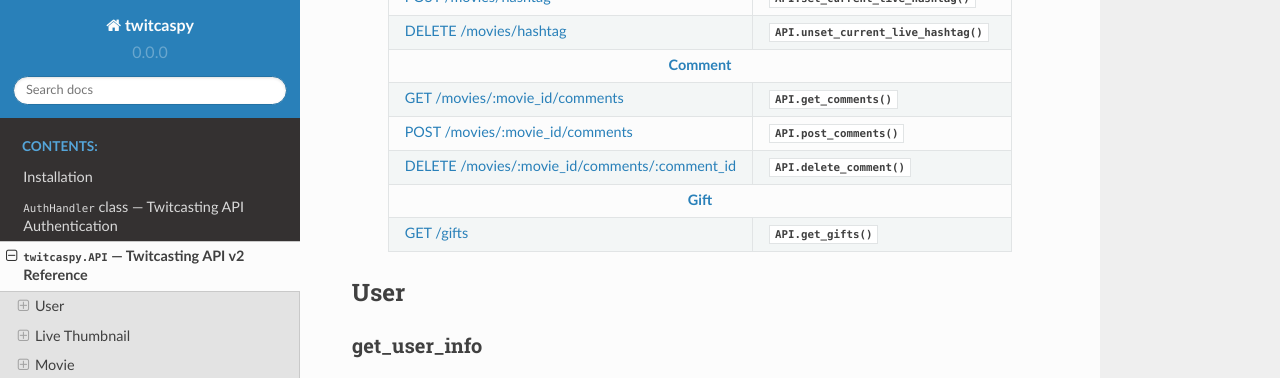
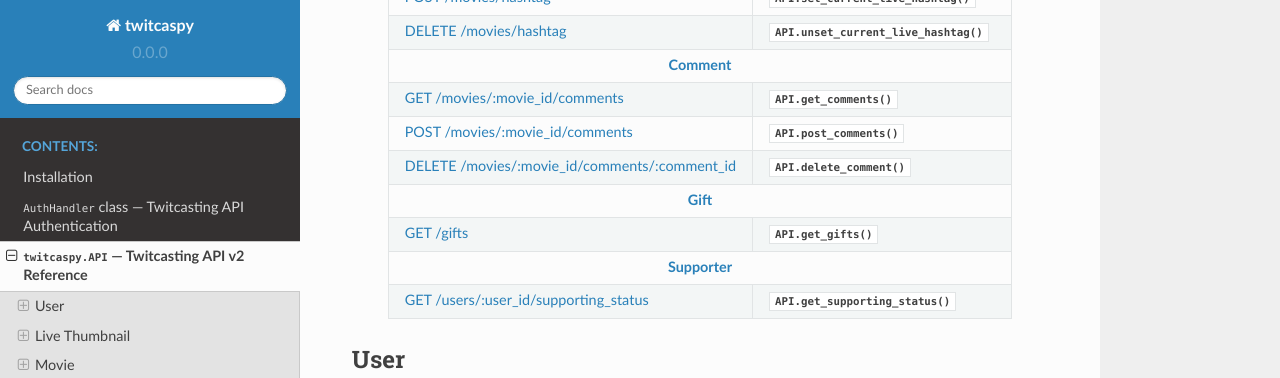
Before and after one commit to Alma-field/twitcaspy, a Sphinx documentation site: the page built from docs/api.rst, in a window 1280 px wide and 900 px high, scrolled down 713 px, cut to the strip 0-378 px from the top of the window. Built offline with Sphinx 7.4.7 and the Read the Docs theme 2.0.0, drawn with Linux system fonts in a browser that asks for light colours.

Commit message:
Update: Add get_supporting_status to table
Co-Authored-By: null <Alma-field@users.noreply.github.com>

```diff
--- a/docs/api.rst
+++ b/docs/api.rst
@@ -54,6 +54,10 @@
     +--------------------------------------------------+-----------------------------------------+
     | `GET /gifts`_                                    | :meth:`API.get_gifts`                   |
     +--------------------------------------------------+-----------------------------------------+
+    | .. centered:: :ref:`Supporter`                                                             |
+    +--------------------------------------------------+-----------------------------------------+
+    | `GET /users/:user_id/supporting_status`_         | :meth:`API.get_supporting_status`       |
+    +--------------------------------------------------+-----------------------------------------+
 
 .. _GET /users/:user_id: https://apiv2-doc.twitcasting.tv/#get-user-info
 .. _GET /verify_credentials: https://apiv2-doc.twitcasting.tv/#verify-credentials
@@ -69,6 +73,7 @@
 .. _POST /movies/:movie_id/comments: https://apiv2-doc.twitcasting.tv/#post-comments
 .. _DELETE /movies/:movie_id/comments/:comment_id: https://apiv2-doc.twitcasting.tv/#delete-comment
 .. _GET /gifts: https://apiv2-doc.twitcasting.tv/#get-gifts
+.. _GET /users/:user_id/supporting_status: https://apiv2-doc.twitcasting.tv/#get-supporting-status
 
 User
 ----
```
Also changed, not shown: 1 other file.
